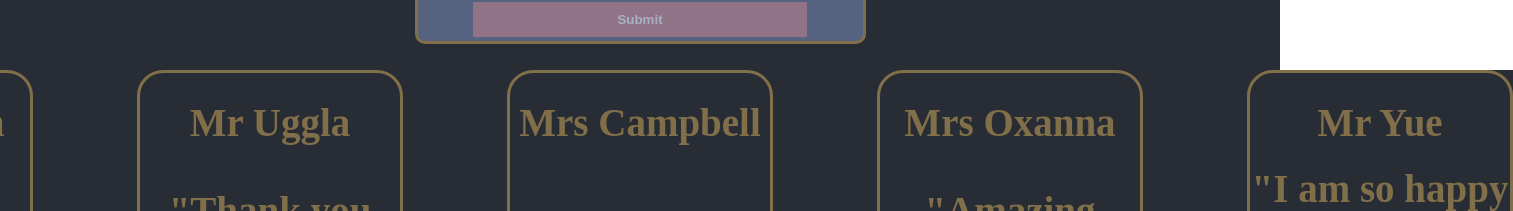
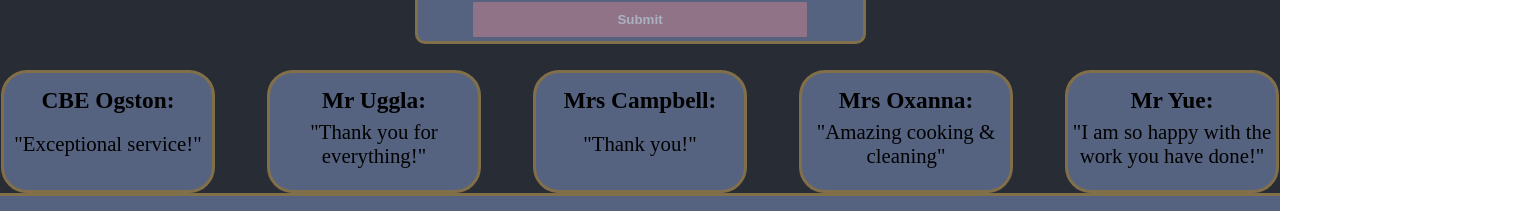
Before and after one commit to BAZBOT123/Cleaning-Website, a React (Create React App) app: page /reviews in a window 1280 px wide. Shown: the part 573-784 px from the top of the page, 1513 px wide, since content can reach past the window. Built offline with nearby package versions, Linux system fonts and the light colour scheme; no server answers; some icons are missing.

Commit message:
Done some styling to the review cards

```diff
--- a/src/components/Reviews.js
+++ b/src/components/Reviews.js
@@ -104,48 +104,44 @@ export default function Reviews() {
                     </div>
 
                     <div className="all-cards">
-                    <div className='review-card'>
-                            <div>
-                                <h1 className="review-name">
-                                    CBE Ogston
-                                </h1>
-
+                        <div className='review-card'>
+                            <div className="review-name-box">
+                                <h1 id="review-name">CBE Ogston:</h1>
                             </div>
                             <div className='review-text-box'>
-                                <h1 className="review-text">"Exceptional service!"</h1>
+                                <h1 id="review-text">"Exceptional service!"</h1>
                             </div>
                         </div>
                         <div className='review-card'>
-                            <div>
-                                <h1 className="review-name">Mr Uggla</h1>
-
+                            <div className="review-name-box">
+                                <h1 id="review-name">Mr Uggla:</h1>
                             </div>
                             <div className='review-text-box'>
-                                <h1 className="review-text">"Thank you for everything!"</h1>
+                                <h1 id="review-text">"Thank you for everything!"</h1>
                             </div>
                         </div>
                         <div className='review-card'>
-                            <div>
-                                <h1 className="review-name">Mrs Campbell</h1>
+                            <div className="review-name-box">
+                                <h1 id="review-name">Mrs Campbell:</h1>
                             </div>
                             <div className='review-text-box'>
-                                <h1 className="review-text">"Thank you!"</h1>
+                                <h1 id="review-text">"Thank you!"</h1>
                             </div>
                         </div>
                         <div className='review-card'>
-                            <div>
-                                <h1 className="review-name">Mrs Oxanna</h1>
+                            <div className="review-name-box">
+                                <h1 id="review-name">Mrs Oxanna:</h1>
                             </div>
                             <div className='review-text-box'>
-                                <h1 className="review-text">"Amazing cooking & cleaning"</h1>
+                                <h1 id="review-text">"Amazing cooking & cleaning"</h1>
                             </div>
                         </div>
                         <div className='review-card'>
-                            <div>
-                                <h1 className="review-name">Mr Yue</h1>
+                            <div className="review-name-box">
+                                <h1 id="review-name">Mr Yue:</h1>
                             </div>
                             <div className='review-text-box'>
-                                <h1 className="review-text">"I am so happy with the work you have done!"</h1>
+                                <h1 id="review-text">"I am so happy with the work you have done!"</h1>
                             </div>
                         </div>
                     </div>
--- a/src/components/reviews.css
+++ b/src/components/reviews.css
@@ -60,27 +60,43 @@ h1.placeholder-text {
   .all-cards {
     display: flex;
     background-color: #282c34;
-    gap: 4em;
+    gap: 2em;
   }
 
 
   .review-card {
-
-    width: 10em;
-    height: 11em;
+    width: 8em;
+    height: 4.5em;
+    background-color: #556380;
   }
 
-  .review-name {
+.review-name-box {
+  padding-bottom: .2em;
+
+}
+
+  #review-name {
+    font-size: .9em;
     height: 1em;
     display: flex;
     flex-direction: column;
     align-items: center;
     justify-content: center;
+    color: black;
   }
 
   .review-text-box {
     display: flex;
     align-items: center;
     justify-content: center;
-    height: 8em;
+    height: 2em;
+    font-weight: normal;
+
   }
+
+  #review-text {
+    font-weight: normal;
+    font-size: .8em;
+    margin: 0;
+    color: black;
+  }
```
